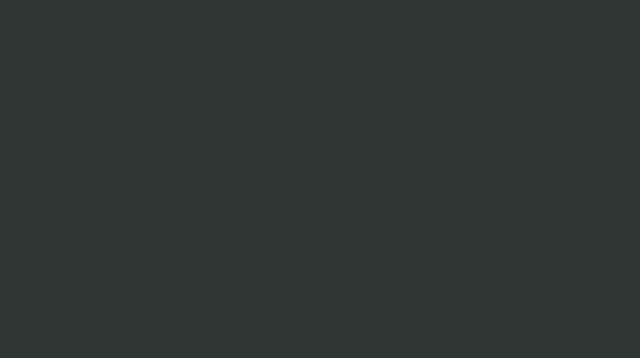
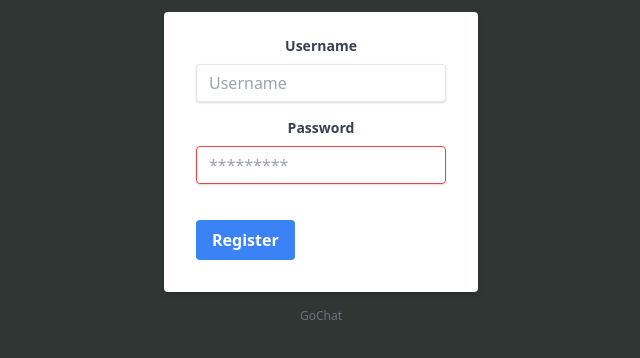
Before and after one commit to Superprior/simple-react-golang-chat, a React (Create React App) app in the folder gochat-web/: page /register in a window 1280 px wide. Shown: the top 358 px of the page, without its empty margins (319-959 px from the left). Built offline with nearby package versions, Linux system fonts and the light colour scheme.

Commit message:
Added register page and route, user creds now checked on login from DB.

```diff
--- a/gochat-web/src/App.js
+++ b/gochat-web/src/App.js
@@ -3,6 +3,7 @@ import { Route, Switch, withRouter } from 'react-router-dom';
 import './App.css';
 import Chat from './components/Chat';
 import Login from './components/Login';
+import Register from './components/Register';
 import MessagesContext from './context/messages-context';
 import WebSocketContext from './context/socket-context';
 
@@ -18,6 +19,7 @@ function App() {
           <Switch>
             <Route path='/' exact component={Login} />
             <Route path='/login' component={Login} />
+            <Route path='/register' component={Register} />
             <Route path='/chat' component={Chat} />
           </Switch>
         </MessagesContext.Provider>
--- /dev/null
+++ b/gochat-web/src/components/Register/index.jsx
@@ -0,0 +1,74 @@
+import axios from 'axios';
+import React from 'react';
+import { useContext } from 'react';
+import { withRouter } from 'react-router-dom';
+import { useState } from 'react';
+import WebSocketContext from '../../context/socket-context';
+
+const Register = props => {
+
+    const [ form, setForm ] = useState();
+
+    const onTextChange = e => {
+        setForm({...form, [e.target.name]: e.target.value});
+    }
+
+    const tryLogin = () => {
+        axios.post('/api/register', { username: form.goChatUsername, password: form.goChatPassword }).then(resp => {
+            console.log(resp);
+            if (resp.status === 200) {
+                props.history.push('/login');
+            }
+        }).catch(err => {
+            console.log('Could not send login', err);
+        });
+    }
+
+    return (
+        <div className="m-3" style={{ color: 'white' }}>
+            <div className="w-1/4 m-auto">
+                <form className="bg-white shadow-md rounded px-8 pt-6 pb-8 mb-4">
+                    <div className="mb-4">
+                        <label className="block text-gray-700 text-sm font-bold mb-2" htmlFor="goChatUsername">
+                            Username
+                        </label>
+                        <input className="shadow appearance-none border rounded w-full py-2 px-3 text-gray-700 leading-tight focus:outline-none focus:shadow-outline"
+                            id="goChatUsername"
+                            name="goChatUsername"
+                            type="text"
+                            autoComplete='off'
+                            placeholder="Username"
+                            onChange={onTextChange}
+                        />
+                    </div>
+                    <div className="mb-6">
+                        <label className="block text-gray-700 text-sm font-bold mb-2" htmlFor="goChatPassword">
+                            Password
+                        </label>
+                        <input className="shadow appearance-none border border-red-500 rounded w-full py-2 px-3 text-gray-700 mb-3 leading-tight focus:outline-none focus:shadow-outline"
+                            id="goChatPassword"
+                            name="goChatPassword"
+                            type="password"
+                            placeholder="*********"
+                            onChange={onTextChange}
+                        />
+                    </div>
+                    <div className="flex items-center justify-between">
+                        <button
+                            className="bg-blue-500 hover:bg-blue-700 text-white font-bold py-2 px-4 rounded focus:outline-none focus:shadow-outline"
+                            type="button"
+                            onClick={tryLogin}
+                        >
+                            Register
+                        </button>
+                    </div>
+                </form>
+                <p className="text-center text-gray-500 text-xs">
+                    GoChat
+                </p>
+            </div>
+        </div>
+    );
+}
+
+export default withRouter(Register);
```
Also changed, not shown: 2 other files (tests, documents, lock files or other folders).
